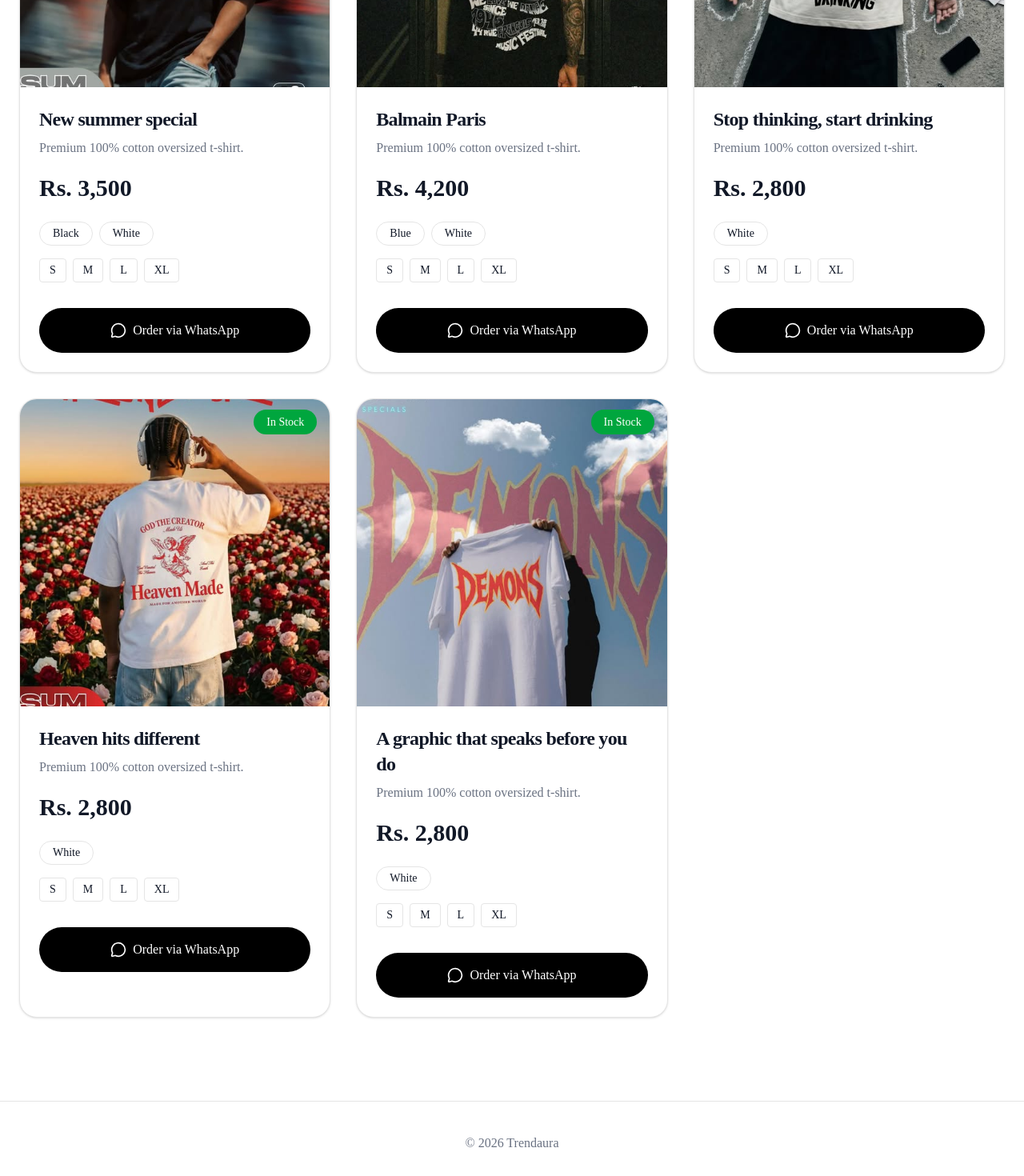
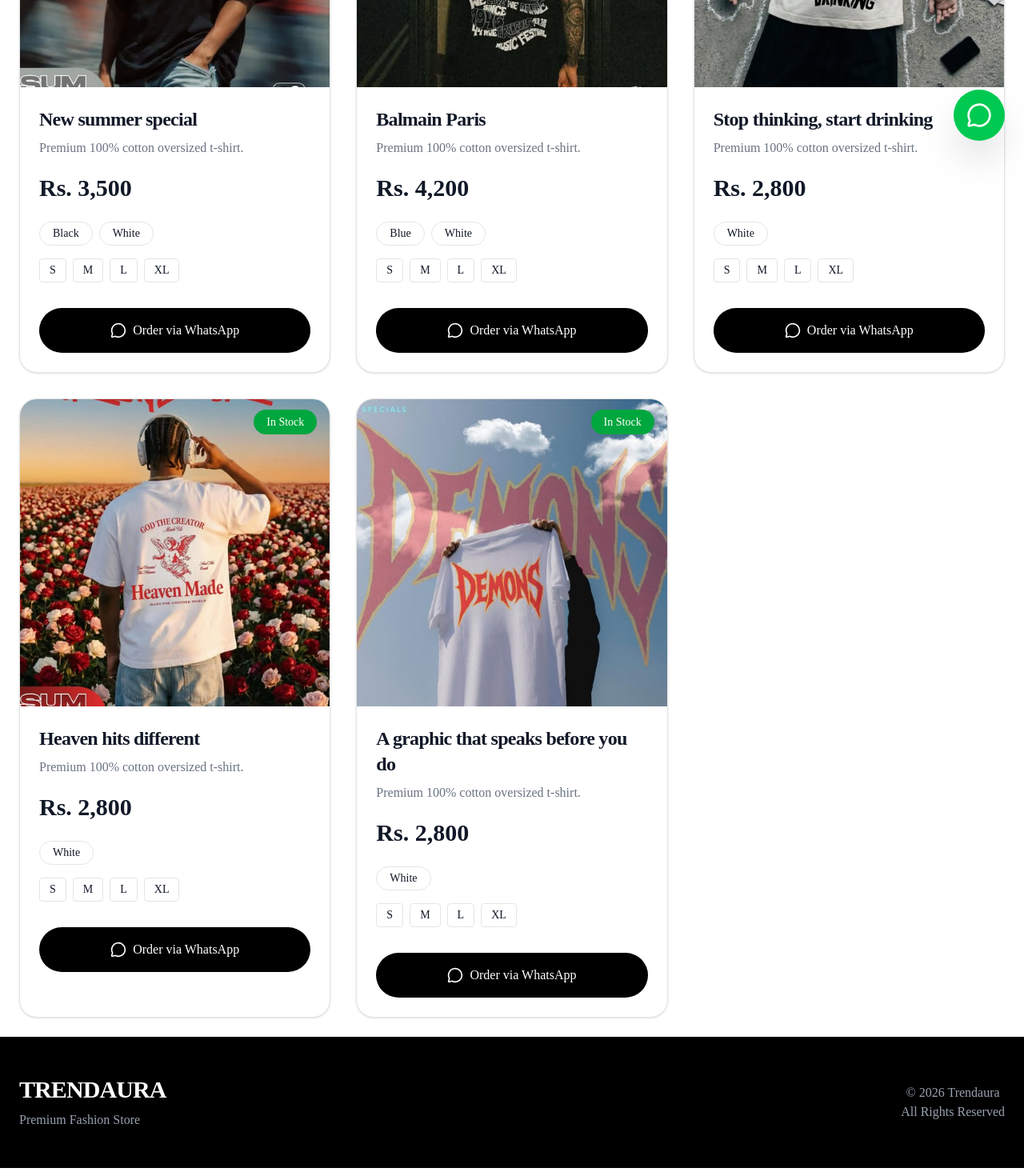
Before and after one commit to Rashini1998/Trendaura, a Next.js app: page /products in a window 1280 px wide. Shown: the part 600-2070 px from the top of the page at 80% size. Built offline with nearby package versions, Linux system fonts and the light colour scheme.

Commit message:
Add Floating WhatsApp Button, Scroll To Top Button,  Animated Testimonials, and Better Footer

```diff
--- a/app/layout.tsx
+++ b/app/layout.tsx
@@ -48,6 +48,8 @@ import "./globals.css";
 
 import Navbar from "@/components/layout/Navbar";
 import Footer from "@/components/Footer";
+import FloatingWhatsapp from "@/components/home/FloatingWhatsapp";
+import ScrollTop from "@/components/home/ScrollTop";
 
 export const metadata: Metadata = {
   title: "Trendaura",
@@ -71,6 +73,10 @@ export default function RootLayout({
 
         <Footer />
 
+        <FloatingWhatsapp />
+
+        <ScrollTop />
+
       </body>
     </html>
   );
--- a/app/page.tsx
+++ b/app/page.tsx
@@ -2,6 +2,7 @@ import Hero from "@/components/Hero";
 import FeaturedProducts from "@/components/FeaturedProducts";
 import Contact from "@/components/Contact";
 import About from "@/components/About";
+import Testimonials from "@/components/home/Testimonials";
 
 export default function Home() {
   return (
@@ -13,6 +14,8 @@ export default function Home() {
 
       <About />
 
+      <Testimonials />
+
       <Contact />
 
     </main>
--- a/components/Footer.tsx
+++ b/components/Footer.tsx
@@ -1,18 +1,60 @@
-import Container from "./Container";
+// import Container from "./Container";
+
+// export default function Footer() {
+//   return (
+//     <footer className="border-t py-10 mt-20">
+
+//       <Container>
+
+//         <div className="text-center text-gray-500">
+
+//           © 2026 Trendaura
+
+//         </div>
+
+//       </Container>
+
+//     </footer>
+//   );
+// }
 
 export default function Footer() {
   return (
-    <footer className="border-t py-10 mt-20">
+    <footer className="bg-black py-12 text-white">
 
-      <Container>
+      <div className="mx-auto max-w-7xl px-6">
 
-        <div className="text-center text-gray-500">
+        <div className="flex flex-col items-center justify-between gap-6 md:flex-row">
 
-          © 2026 Trendaura
+          <div>
+
+            <h2 className="text-3xl font-bold tracking-[0.3rem]">
+
+              TRENDAURA
+
+            </h2>
+
+            <p className="mt-2 text-gray-400">
+
+              Premium Fashion Store
+
+            </p>
+
+          </div>
+
+          <div className="text-center text-gray-400">
+
+            © {new Date().getFullYear()} Trendaura
+
+            <br />
+
+            All Rights Reserved
+
+          </div>
 
         </div>
 
-      </Container>
+      </div>
 
     </footer>
   );
--- a/components/ProductCard.tsx
+++ b/components/ProductCard.tsx
@@ -162,13 +162,12 @@ export default function ProductCard({ product }: Props) {
           href={`https://wa.me/94710337335?text=Hello Trendaura! I would like to order ${product.name}.`}
           target="_blank"
           rel="noopener noreferrer"
-          className="mt-8 flex items-center justify-center gap-2 rounded-full bg-black py-4 text-white transition hover:bg-yellow-600"
+          className="mt-8 flex items-center justify-center gap-2 rounded-full bg-black py-4 text-white transition  hover:bg-white hover:text-black hover:border border-black"
         >
           <MessageCircle size={20} />
 
           Order via WhatsApp
         </a>
-
       </div>
     </motion.div>
   );
--- /dev/null
+++ b/components/home/FloatingWhatsapp.tsx
@@ -0,0 +1,21 @@
+"use client";
+
+import { MessageCircle } from "lucide-react";
+import { motion } from "framer-motion";
+
+export default function FloatingWhatsapp() {
+  return (
+    <motion.a
+      href="https://wa.me/94710337335"
+      target="_blank"
+      rel="noopener noreferrer"
+      initial={{ scale: 0 }}
+      animate={{ scale: 1 }}
+      whileHover={{ scale: 1.1 }}
+      transition={{ duration: 0.3 }}
+      className="fixed bottom-6 right-6 z-50 flex h-16 w-16 items-center justify-center rounded-full bg-green-500 text-white shadow-2xl"
+    >
+      <MessageCircle size={32} />
+    </motion.a>
+  );
+}
--- /dev/null
+++ b/components/home/ScrollTop.tsx
@@ -0,0 +1,34 @@
+"use client";
+
+import { ChevronUp } from "lucide-react";
+import { useEffect, useState } from "react";
+
+export default function ScrollTop() {
+  const [visible, setVisible] = useState(false);
+
+  useEffect(() => {
+    const handleScroll = () => {
+      setVisible(window.scrollY > 500);
+    };
+
+    window.addEventListener("scroll", handleScroll);
+
+    return () => window.removeEventListener("scroll", handleScroll);
+  }, []);
+
+  if (!visible) return null;
+
+  return (
+    <button
+      onClick={() =>
+        window.scrollTo({
+          top: 0,
+          behavior: "smooth",
+        })
+      }
+      className="fixed bottom-28 right-6 z-50 flex h-12 w-12 items-center justify-center rounded-full bg-black text-white shadow-xl transition hover:bg-yellow-600"
+    >
+      <ChevronUp />
+    </button>
+  );
+}
--- /dev/null
+++ b/components/home/Testimonials.tsx
@@ -0,0 +1,81 @@
+"use client";
+
+import { motion } from "framer-motion";
+
+const reviews = [
+  {
+    name: "Nadeesha",
+    text: "Amazing quality and beautiful designs. Highly recommended!",
+  },
+  {
+    name: "Amal",
+    text: "Fast delivery and excellent customer service.",
+  },
+  {
+    name: "Kavindi",
+    text: "The oversized tees are incredibly comfortable.",
+  },
+];
+
+export default function Testimonials() {
+  return (
+    <section className="bg-white py-24">
+
+      <div className="mx-auto max-w-7xl px-6">
+
+        <div className="text-center">
+
+          <p className="uppercase tracking-[0.4rem] text-gray-500">
+            Testimonials
+          </p>
+
+          <h2 className="mt-4 text-5xl font-bold">
+            What Our Customers Say
+          </h2>
+
+        </div>
+
+        <div className="mt-16 grid gap-8 md:grid-cols-3">
+
+          {reviews.map((review, index) => (
+
+            <motion.div
+              key={review.name}
+              initial={{ opacity: 0, y: 40 }}
+              whileInView={{ opacity: 1, y: 0 }}
+              viewport={{ once: true }}
+              transition={{
+                delay: index * 0.2,
+              }}
+              className="rounded-3xl border bg-gray-50 p-8 shadow-sm"
+            >
+
+              <div className="text-3xl">
+
+                ⭐⭐⭐⭐⭐
+
+              </div>
+
+              <p className="mt-6 text-gray-600">
+
+                `{review.text}`
+
+              </p>
+
+              <h3 className="mt-8 font-semibold">
+
+                {review.name}
+
+              </h3>
+
+            </motion.div>
+
+          ))}
+
+        </div>
+
+      </div>
+
+    </section>
+  );
+}
--- a/components/layout/Navbar.tsx
+++ b/components/layout/Navbar.tsx
@@ -47,7 +47,7 @@ export default function Navbar() {
             <a
               href="https://wa.me/94710337335"
               target="_blank"
-              className="rounded-full bg-black px-5 py-2 text-white transition hover:bg-yellow-600"
+              className="rounded-full border bg-black px-5 py-2 text-white transition  hover:bg-white hover:text-black hover:border border-black"
             >
               WhatsApp
             </a>
```
